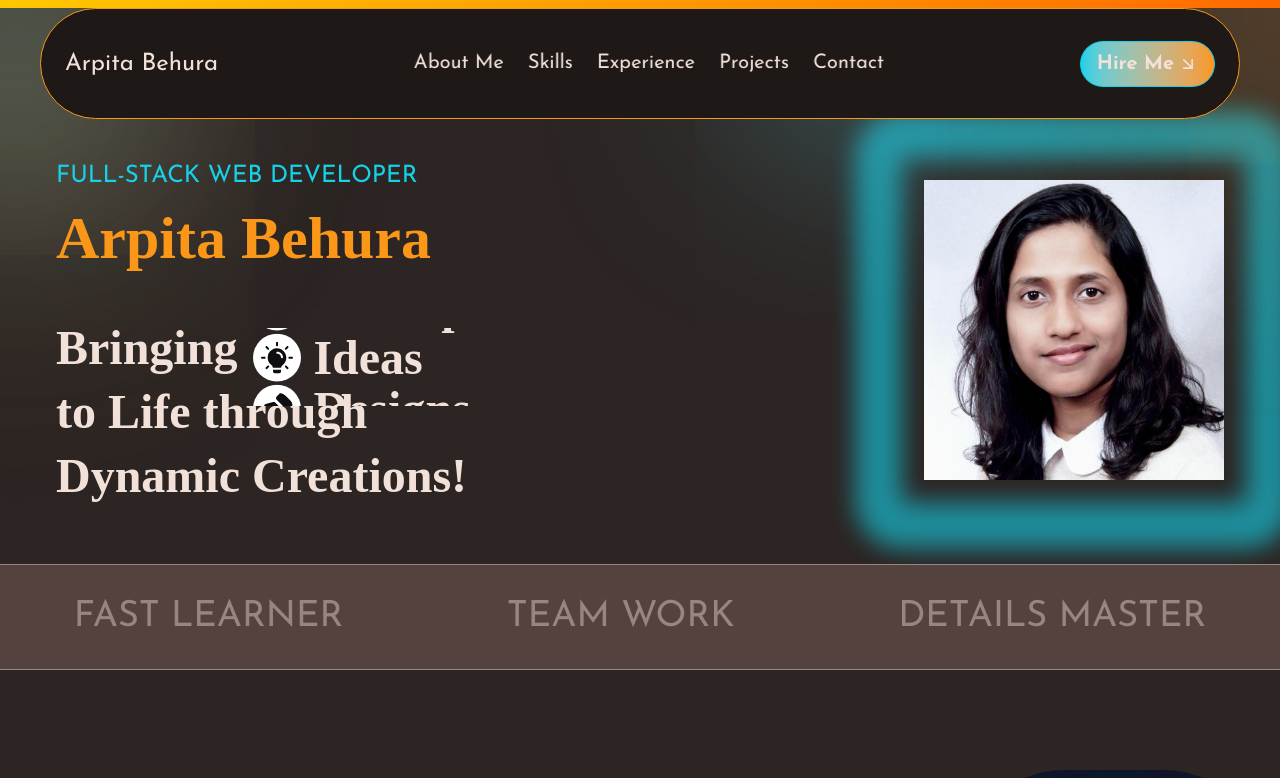
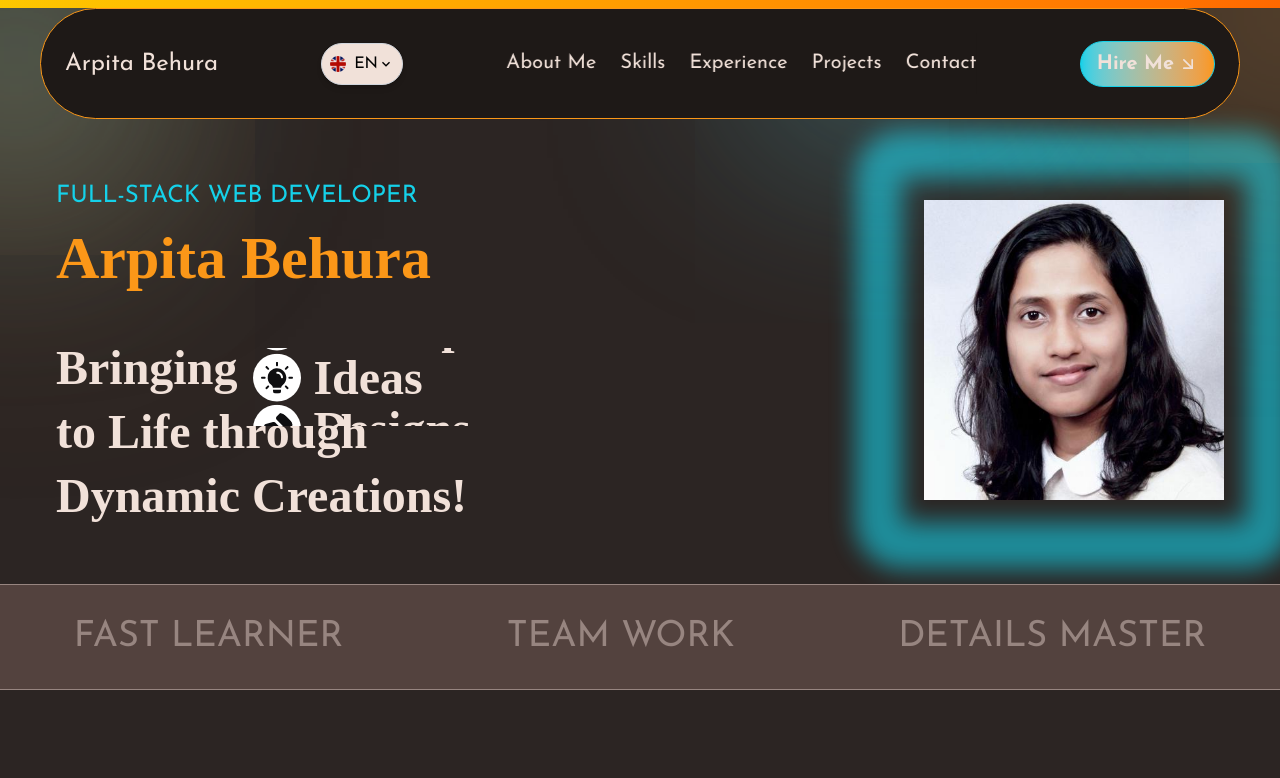
Before and after one commit to AnkitaB5007/ab-portfolio, a React (Vite) app: page / in a window 1280 px wide. Shown: the top 778 px of the page. Built offline with nearby package versions, Linux system fonts and the light colour scheme.

Commit message:
UI changes for language switcher

```diff
--- a/package.json
+++ b/package.json
@@ -21,7 +21,7 @@
   },
   "devDependencies": {
     "@eslint/js": "^9.22.0",
-    "@types/react": "^19.0.10",
+    "@types/react": "^19.1.2",
     "@types/react-dom": "^19.0.4",
     "@types/react-scroll": "^1.8.10",
     "@vitejs/plugin-react": "^4.3.4",
--- a/src/components/heroSection/HeroMain.tsx
+++ b/src/components/heroSection/HeroMain.tsx
@@ -2,14 +2,14 @@ import HeroText from "./HeroText";
 import HeroPic from "./HeroPic";
 
 const HeroMain = () => {
-    return (
-        <div className="pt-40 pb-16">
-            <div className="flex md:flex-row sm:flex-col max-w-[1200px] mx-auto justify-between items-center relative px-4">
-                <HeroText/>
-                <HeroPic/>
-            </div>
-        </div>
-    );
+  return (
+    <div className="pt-45 pb-16">
+      <div className="flex md:flex-row sm:flex-col max-w-[1200px] mx-auto justify-between items-center relative px-4">
+        <HeroText />
+        <HeroPic />
+      </div>
+    </div>
+  );
 };
 
 export default HeroMain;
--- /dev/null
+++ b/src/components/languageSwitcher/LanguageSwitcher.tsx
@@ -0,0 +1,76 @@
+import React, { useState } from "react";
+import { MdKeyboardArrowDown, MdKeyboardArrowUp } from "react-icons/md";
+
+interface LanguageSwitcherProps {
+  requiredLanguages: {
+    img: string;
+    language: string;
+    code: string;
+  }[];
+  onSelectionChange: (lang: string) => void;
+  selectedLanguageCode: string;
+}
+
+const LanguageSwitcher: React.FC<LanguageSwitcherProps> = ({
+  requiredLanguages,
+  onSelectionChange,
+  selectedLanguageCode,
+}) => {
+  const [isOpen, setIsOpen] = useState(false);
+
+  const toggleDropdown = () => {
+    setIsOpen((prev) => !prev);
+  };
+
+  return (
+    <div className="relative inline-block text-left">
+      <div
+        className="flex items-center justify-between w-full p-2 border border-gray-300 rounded-full bg-white cursor-pointer shadow-md hover:shadow-lg transition-shadow"
+        onClick={toggleDropdown}
+      >
+        <div className="flex items-center">
+          {requiredLanguages
+            .filter((lang) => lang.code === selectedLanguageCode)
+            .map((lang) => (
+              <img
+                key={lang.code}
+                src={lang.img}
+                alt={`${lang.language} logo`}
+                className="w-4 h-4 mr-2"
+              />
+            ))}
+          <span>
+            {requiredLanguages
+              .find((lang) => lang.code === selectedLanguageCode)
+              ?.code.toUpperCase()}
+          </span>
+        </div>
+        {isOpen ? <MdKeyboardArrowUp /> : <MdKeyboardArrowDown />}
+      </div>
+
+      {isOpen && (
+        <div className="absolute left-0 mt-1 w-full bg-white border border-gray-300 rounded-lg shadow-lg">
+          {requiredLanguages.map((lang) => (
+            <div
+              key={lang.code}
+              onClick={() => {
+                onSelectionChange(lang.code);
+                setIsOpen(false);
+              }}
+              className="flex items-center p-2 cursor-pointer hover:bg-gray-100"
+            >
+              <img
+                src={lang.img}
+                alt={`${lang.language} logo`}
+                className="w-4 h-4 mr-2"
+              />
+              <span>{lang.code.toUpperCase()}</span>
+            </div>
+          ))}
+        </div>
+      )}
+    </div>
+  );
+};
+
+export default LanguageSwitcher;
--- a/src/components/navbar/NavbarMain.tsx
+++ b/src/components/navbar/NavbarMain.tsx
@@ -2,24 +2,39 @@ import NavbarBtn from "./NavbarBtn";
 import NavbarLinks from "./NavbarLinks";
 import NavbarLogo from "./NavbarLogo";
 import { GiHamburgerMenu } from "react-icons/gi";
-import {useState} from "react";
+import { useState } from "react";
+import LanguageSwitcher from "../languageSwitcher/LanguageSwitcher";
+import { requiredLanguages } from "../../constants/languageSwitcherData";
 
 const NavbarMain = () => {
   const [menuOpen, setMenuOpen] = useState(false);
+  const [selectedLanguageCode, setSelectedLanguageCode] = useState("en");
   const toggleMenu = () => {
     setMenuOpen(!menuOpen);
-    }
+  };
+
+  const handleLanguageChange = (lang: string) => {
+    setSelectedLanguageCode(lang);
+  };
   return (
     <nav className="max-w-[1300px] mx-auto w-full  px-4 fixed left-[50%] -translate-x-[50%] z-20 flex gap-4 mt-2">
       <div className="flex justify-between w-full max-w-[1200px] mx-auto  bg-black items-center p-6 rounded-r-full rounded-l-full border-orange border-[0.5px]">
-                <NavbarLogo/>
+        <NavbarLogo />
+        <LanguageSwitcher
+          requiredLanguages={requiredLanguages} // Ensure this prop is defined
+          onSelectionChange={handleLanguageChange}
+          selectedLanguageCode={selectedLanguageCode}
+        />
         <div className={`${menuOpen ? "sm:block" : "sm:hidden"} lg:block`}>
-                    <NavbarLinks/>
+          <NavbarLinks />
         </div>
-                <NavbarBtn/>
+        <NavbarBtn />
       </div>
       <div className="flex lg:hidden sm:block p-6 bg-black items-center justify-center rounded-full border-[0.5px] border-orange">
-                <button className="text-2xl p-3 border-orange rounded-full text-white" onClick={toggleMenu}>
+        <button
+          className="text-2xl p-3 border-orange rounded-full text-white"
+          onClick={toggleMenu}
+        >
           <GiHamburgerMenu />
         </button>
       </div>
--- /dev/null
+++ b/src/constants/languageSwitcherData.ts
@@ -0,0 +1,7 @@
+import langGermanLogo from "../../src/assets/langGermanLogo.svg";
+import langEnglishLogo from "../../src/assets/langEnglishLogo.svg";
+
+export const requiredLanguages = [
+  { img: langGermanLogo, language: "Deutsch", code: "de" },
+  { img: langEnglishLogo, language: "English", code: "en" },
+];
```
Also changed, not shown: src/assets/langEnglishLogo.svg (added), src/assets/langGermanLogo.svg (added). Lines whose indentation alone changed are shown as unchanged.
